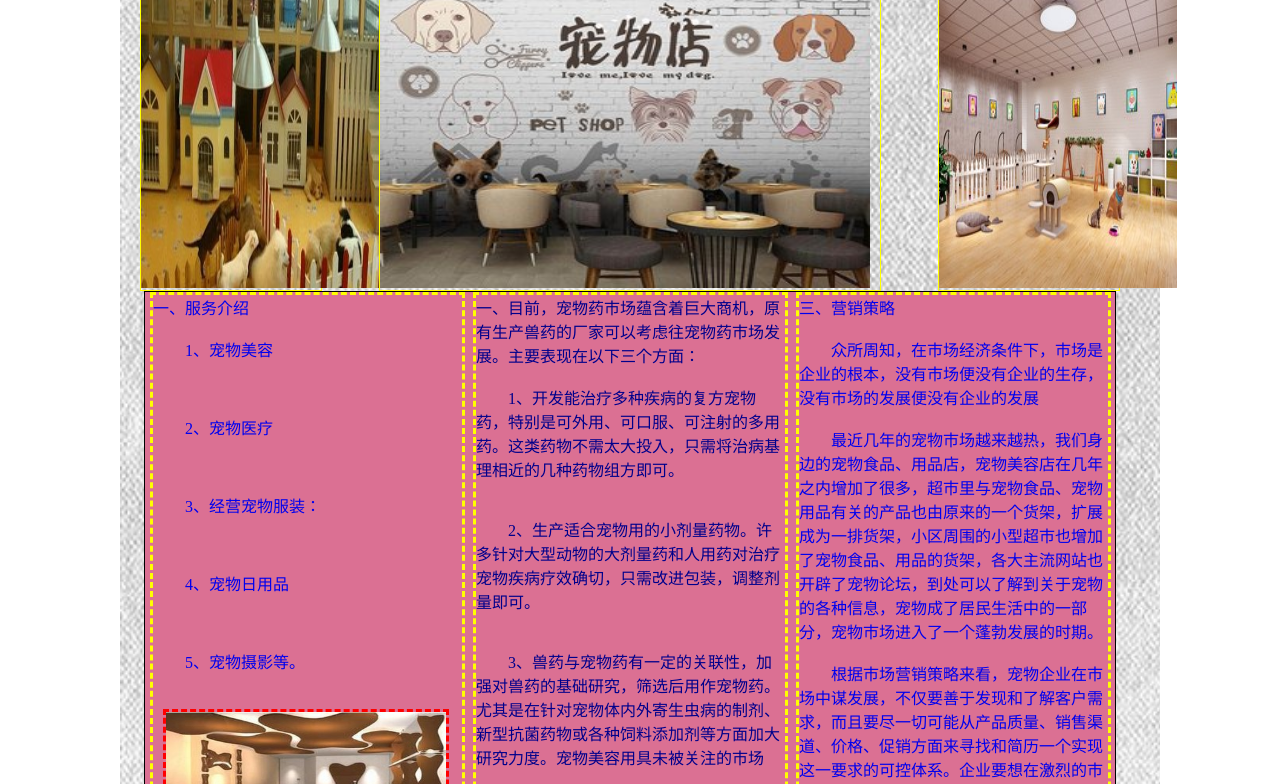
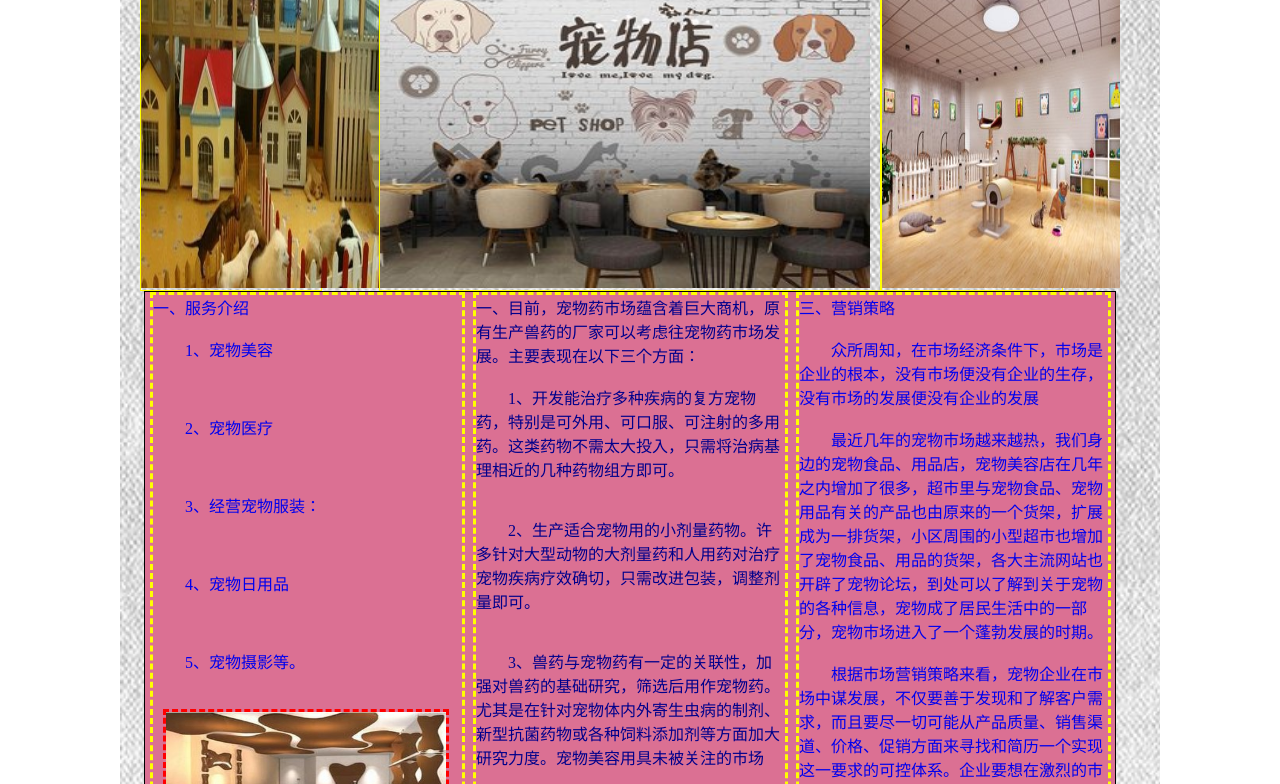
Before and after one commit to wrfairy/wrfairy, a plain HTML site: page fairy10.html in a window 1280 px wide. Shown: the part 126-910 px from the top of the page. Drawn offline with Linux system fonts and the light colour scheme; files whose address does not match are found by name.

Commit message:
Update fairy10.html

```diff
--- a/fairy10.html
+++ b/fairy10.html
@@ -60,7 +60,7 @@
 					width: 180px;
 					height:300px;
 					float: left;
-					margin-left: 57px;}
+					}
 					div.box2{
 					border: 1px black solid;
 					width: 970px;
```
